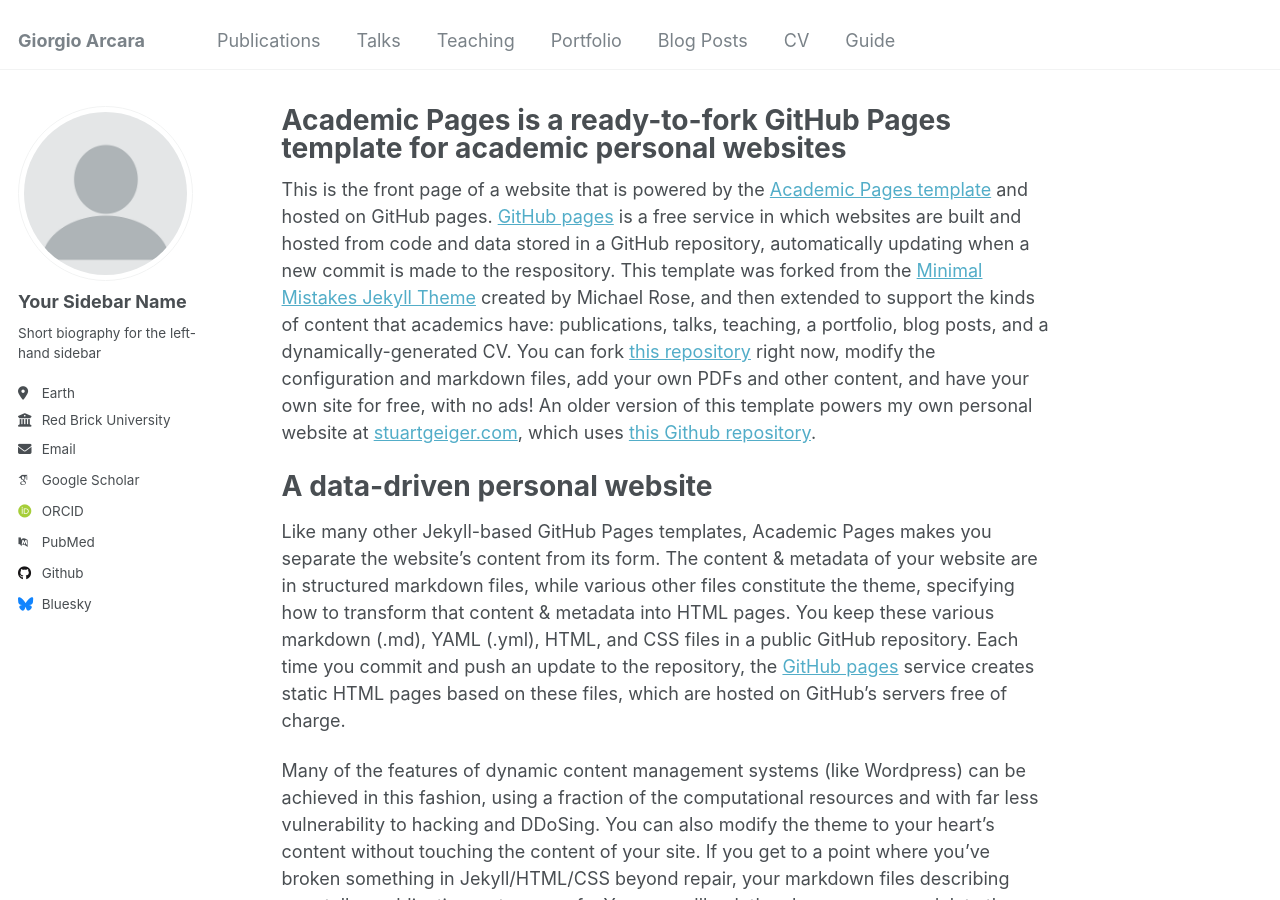
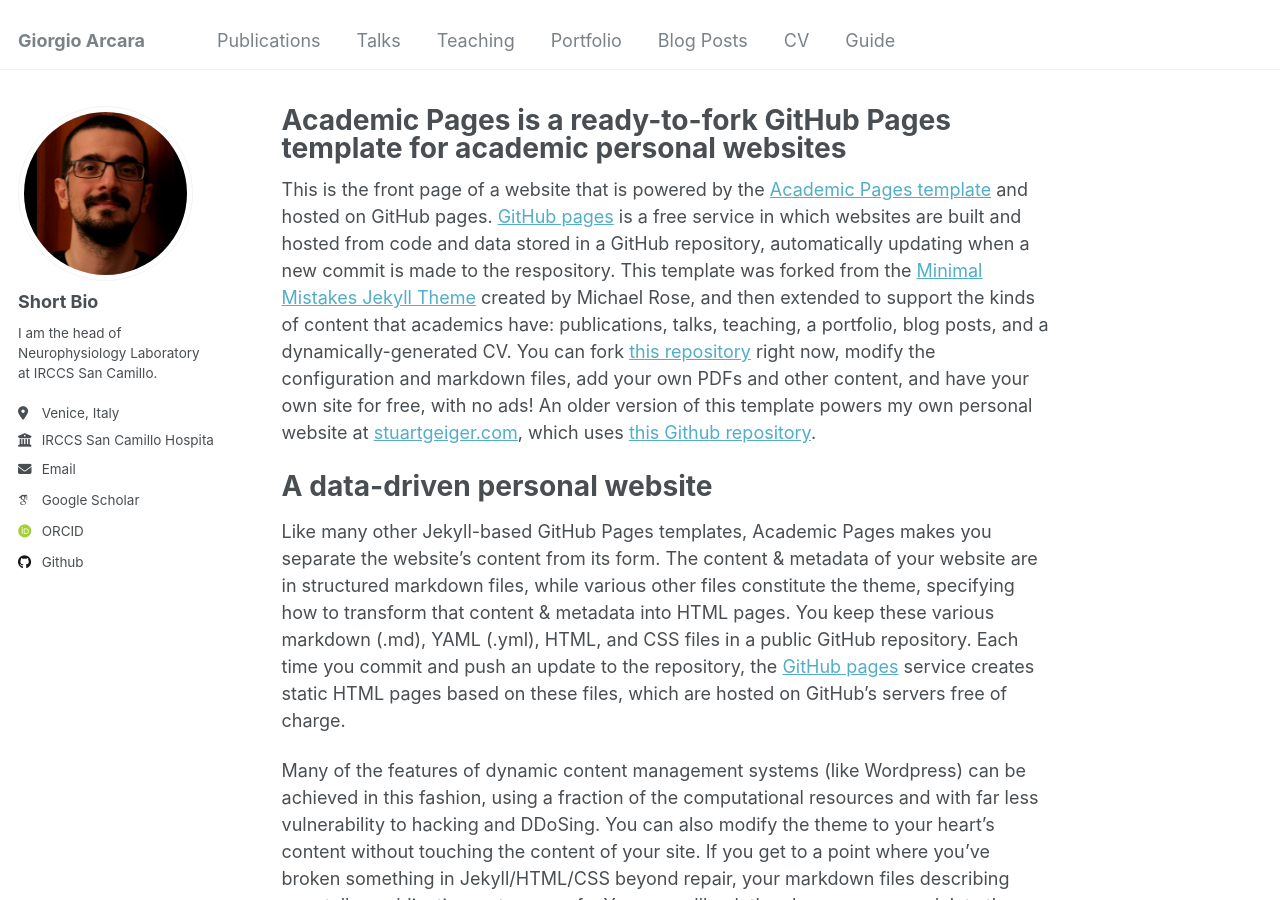
Before and after one commit to giorgioarcara/giorgioarcara.github.io, a Jekyll site: the page built from _pages/about.md, in a window 1280 px wide and 900 px high. Built offline with Jekyll 4.4.1, drawn with Linux system fonts in a browser that asks for light colours; some web fonts are replaced.

Commit message:
first modifications

```diff
--- a/_config.yml
+++ b/_config.yml
@@ -21,34 +21,36 @@
 #               Additional customization can be done by editing /_includes/author-profile.html
 author:
   # Biographic information
-  avatar           : "profile.png"
-  name             : "Your Sidebar Name"
+  avatar           : "Giorgio_site_new_square.png"
+  name             : "Short Bio" #"Your Sidebar Name"
   pronouns         : # example: "she/her"
-  bio              : "Short biography for the left-hand sidebar"
-  location         : "Earth"
-  employer         : "Red Brick University"
+  bio              : "I am the head of Neurophysiology Laboratory at IRCCS San Camillo."
+  location         : "Venice, Italy"
+  employer         : "IRCCS San Camillo Hospital"
   uri              : # URL
-  email            : "none@example.org"
+  email            : "giorgio.arcara@gmail.com"
 
   # Academic websites
   arxiv            : # URL - Update with the correct link to your profile
-  googlescholar    : "https://scholar.google.com/citations?user=PS_CX0AAAAAJ"
+  googlescholar    : "https://scholar.google.com/citations?user=B7eJBYsAAAAJ&hl=en&oi=ao"
   impactstory      : # URL
-  orcid            : "http://orcid.org/yourorcidurl"
+  orcid            : "https://orcid.org/0000-0001-6270-6883"
+  scopus           : "https://www.scopus.com/authid/detail.uri?authorId=36714999100"
   semantic         : # URL
-  pubmed           : "https://www.ncbi.nlm.nih.gov/pubmed/?term=john+snow"
-  researchgate     : # URL
+  #pubmed           : "https://www.ncbi.nlm.nih.gov/pubmed/?term=john+snow"
+  #researchgate     : # URL
+
 
   # Repositories and software development
   bitbucket        : # Username - Update with your username on the site
   codepen          : # Username
   dribbble         : # Username
-  github           : "academicpages"
+  github           : "https://github.com/giorgioarcara"
   kaggle           : # Username
   stackoverflow    : # User number or user number and name (i.e., use "1" or "1/jeff-atwood")
 
   # Social media
-  bluesky          : "bsky.app" # Replace this with you Bluesky username
+  bluesky          : # "bsky.app" # Replace this with you Bluesky username
   facebook         : # Username
   flickr           : # Username
   foursquare       : # Username
```
Also changed, not shown: images/Giorgio_site_new_square.png (added), 2 other files.
